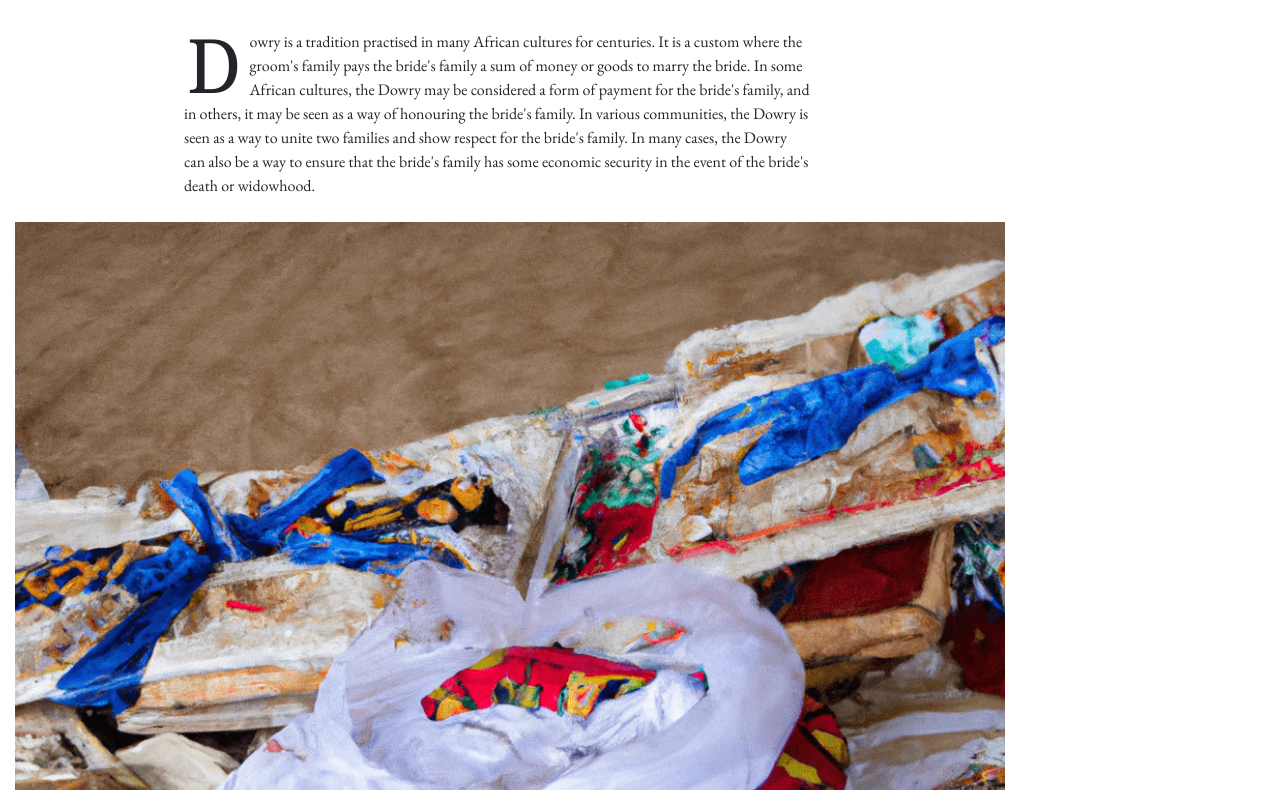
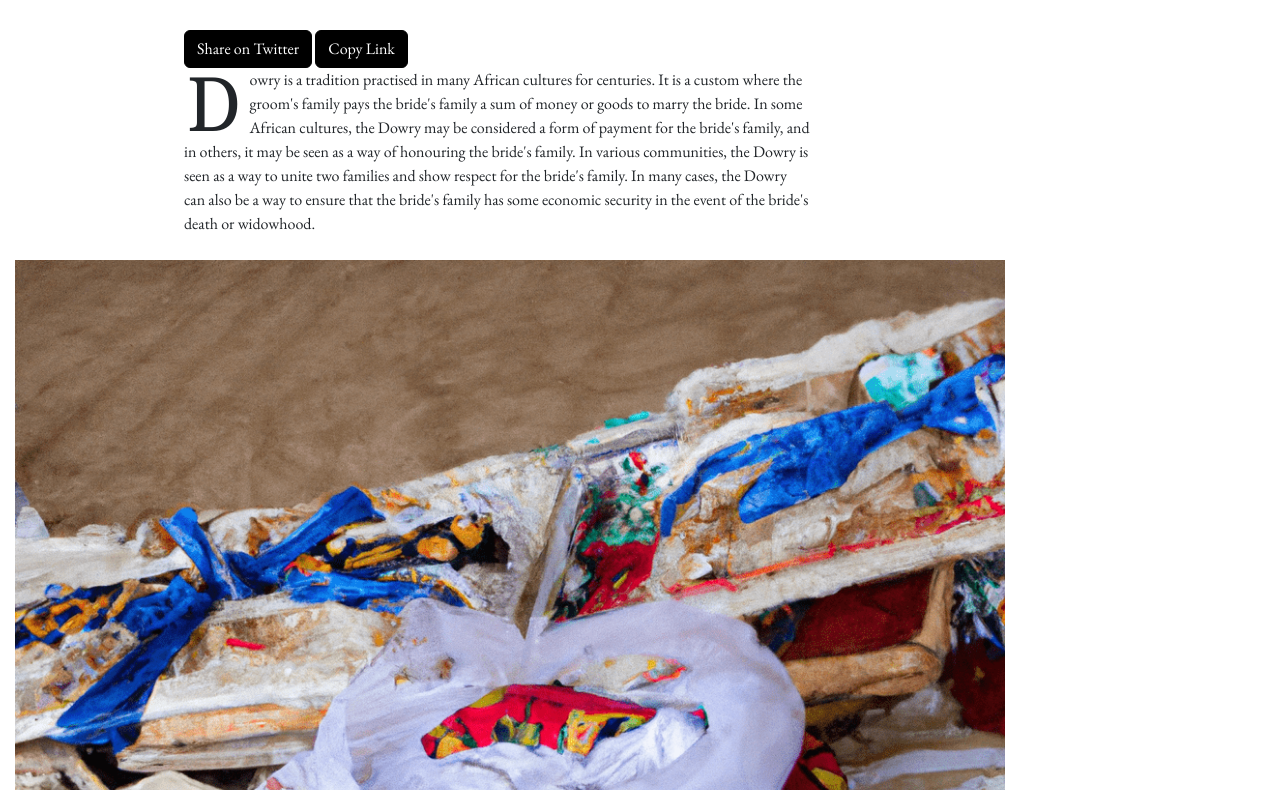
Before and after one commit to ramakenkenya/KenyansOnTwitter, a plain HTML site: page posts/dowry Modern Times.html in a window 1280 px wide. Shown: the part 271-1061 px from the top of the page. Drawn offline with nearby package versions, Linux system fonts and the light colour scheme; a web font is replaced by a local one.

Commit message:
add sharing links html

```diff
--- a/posts/dowry Modern Times.html
+++ b/posts/dowry Modern Times.html
@@ -114,6 +114,17 @@
             <div class="single-post">
               <div class="post-meta"> <span class="mx-1">&bullet;</span> <span>Jul 5th '22</span></div>
               <h1 class="mb-5">Is Dowry still relevant in the 21st Century?</h1>
+
+              <a id="tweet"   href="#" class="btn btn-primary" >
+                Share on Twitter
+              </a>
+
+              <a id="copyLink"   href="#" class="btn btn-primary" >
+                Copy Link
+              </a>
+
+
+
               <p><span class="firstcharacter">D</span>owry  is a tradition practised in many African cultures for centuries. It is a custom where the
                 groom's family pays the bride's family a sum of money or goods to marry the bride. In some African cultures, the Dowry may be considered
                  a form of payment for the bride's family, and in others, it may be seen as a way of honouring the bride's family. In various
```
Also changed, not shown: posts/graduation and marks.html (+9 -0 lines).
